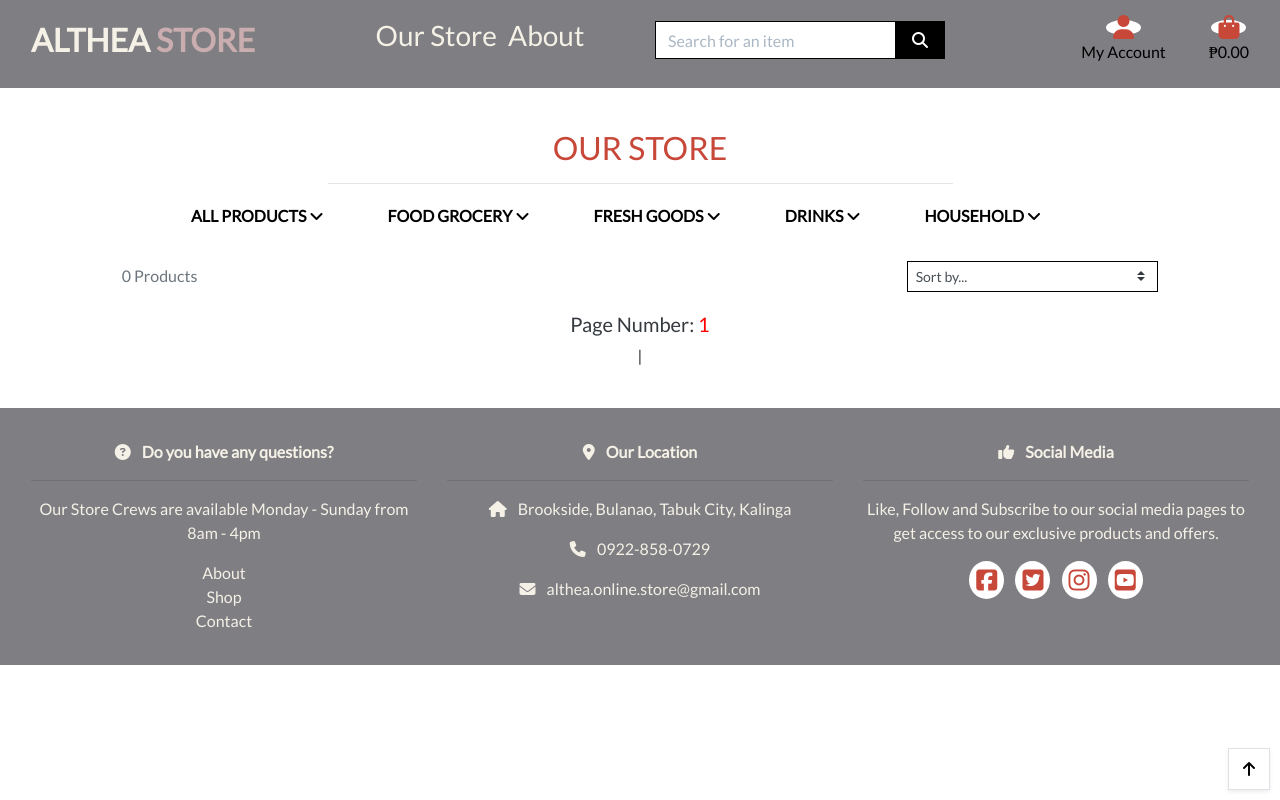
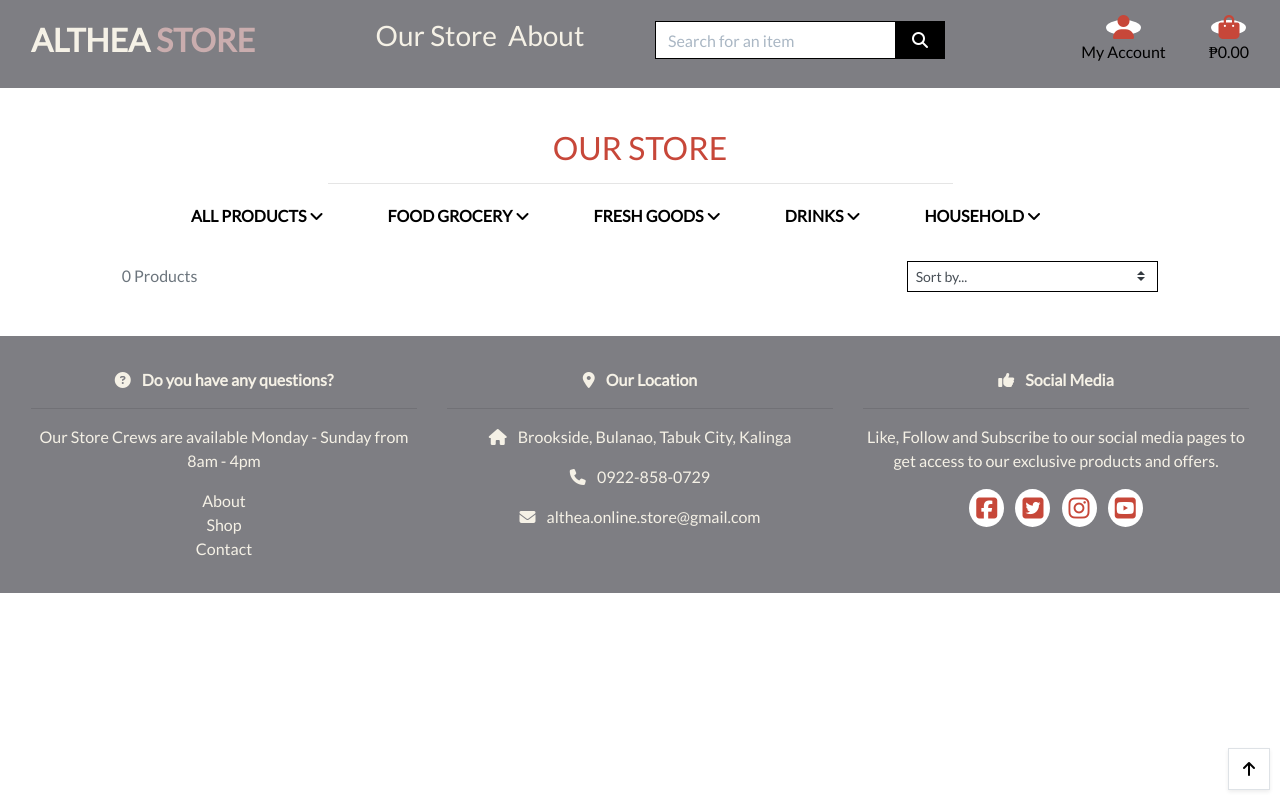
Before and after one commit to Code-Institute-Submissions/althea, a Django app: page /store/ in a window 1280 px wide. Run offline with Django 3.2, Linux system fonts and the light colour scheme; data that the repository does not hold is empty; parts of the project's set-up code (start-up, migrations or seed data) failed here and were passed over; some libraries are stand-ins or nearby versions; some web fonts are replaced.

Commit message:
Remove paginator and updated Readme.md

```diff
--- a/products/templates/products/store.html
+++ b/products/templates/products/store.html
@@ -59,7 +59,7 @@
                     </div>
                 </div>
                 <div class="row">
-                    {% for product in page.object_list %}
+                    {% for product in products %}
                         <div class="col-sm-6 col-md-6 col-lg-4 col-xl-3">
                             <!-- Product card header containing the image of product -->
                             <div class="card h-100 border-0">
@@ -154,22 +154,7 @@
                             </div>
                         {% endif %}
                     {% endfor %}
-
                 </div>
-                <h5 class="page-number text-center">Page Number: <span class="page-number-update">{{ page.number }}</span></h5>
-                <!--- Page number -->
-                <div class="page-links">
-                    <p>
-                    {% if page.has_previous %}
-                        <a href="{% url 'store' %}?page={{ page.previous_page_number }}" class="our-store">Previous Page</a>
-                    {% endif %}
-                    |
-                    {% if page.has_next %}
-                        <a href="{% url 'store' %}?page={{ page.next_page_number }}" class="our-store">Next Page</a>
-                    {% endif %}
-                    </p>
-                </div>
-
             </div>
         </div>
     </div>
--- a/products/views.py
+++ b/products/views.py
@@ -6,7 +6,6 @@ from django.db.models.functions import Lower
 
 from .models import Product, Category
 from .forms import ProductForm
-from django.core.paginator import Paginator
 
 
 def all_products(request):
@@ -17,9 +16,6 @@ def all_products(request):
     categories = None
     sort = None
     direction = None
-    product_paginator = Paginator(products, 12)
-    page_number = request.GET.get('page')
-    page = product_paginator.get_page(page_number)
 
     if request.GET:
         """ Sorting Products """
@@ -62,7 +58,6 @@ def all_products(request):
         'search_term': query,
         'current_categories': categories,
         'current_sorting': current_sorting,
-        'page': page,
     }
 
     return render(request, 'products/store.html', context)
--- a/requirements.txt
+++ b/requirements.txt
@@ -7,6 +7,7 @@ Django==3.1.5
 django-allauth==0.44.0
 django-countries==7.0
 django-crispy-forms==1.10.0
+django-filter==2.4.0
 django-storages==1.11.1
 gunicorn==20.0.4
 jmespath==0.10.0
```
Also changed, not shown: products/filters.py (added, +14 -0 lines), README.md.
